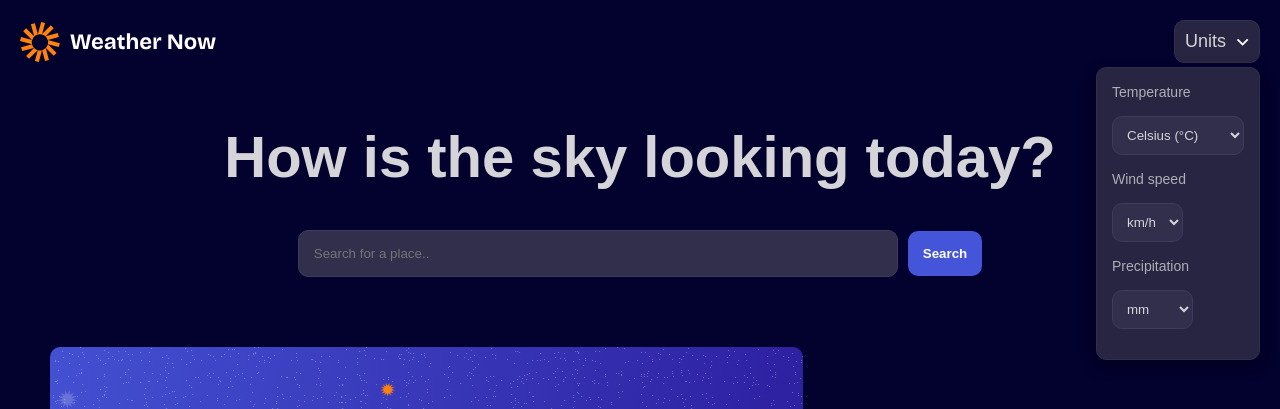
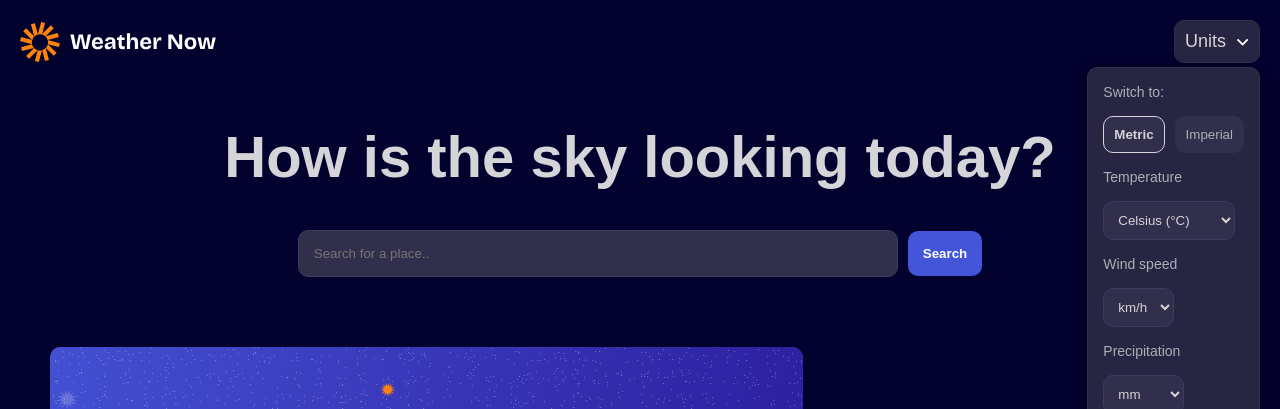
Before and after one commit to skarolinax/weather_platform, a React (Vite) app: page / in a window 1280 px wide. Both pictures are taken after a click on the button "Units". Shown: the top 409 px of the page. Built offline with nearby package versions, Linux system fonts and the light colour scheme; no server answers.

Commit message:
Making scss more dry by adding mixin

```diff
--- a/src/App.jsx
+++ b/src/App.jsx
@@ -79,6 +79,19 @@ function App() {
     setCityNotFound(false);
   };
 
+  //Used for toggling the units in the Header.jsx
+  const setEuropeanUnits = () => {
+    setTempUnit('C');
+    setWindUnit('kmh');
+    setRainUnit('mm');
+  };
+
+  const setUSUnits = () => {
+    setTempUnit('F');
+    setWindUnit('mph');
+    setRainUnit('in');
+  };
+
   return (
     <>
       <Header
@@ -89,6 +102,8 @@ function App() {
         rainUnit={rainUnit}
         setRainUnit={setRainUnit}
         onLogoClick={handleLogoClick}
+        setEuropeanUnits={setEuropeanUnits}
+        setUSUnits={setUSUnits}
       />
 
       <div id="wrapper-search-heading">
--- a/src/components/Header.jsx
+++ b/src/components/Header.jsx
@@ -8,7 +8,9 @@ function Header({
     setWindUnit,
     rainUnit,
     setRainUnit,
-    onLogoClick
+    onLogoClick,
+    setEuropeanUnits,
+    setUSUnits
     }) {
   return (
     <>
@@ -19,6 +21,24 @@ function Header({
             <svg xmlns="http://www.w3.org/2000/svg" width="13" height="8" fill="none" viewBox="0 0 13 8"><path fill="#fff" d="M6.309 7.484 1.105 2.316c-.175-.14-.175-.421 0-.597l.704-.668a.405.405 0 0 1 .597 0l4.219 4.148 4.184-4.148c.175-.176.457-.176.597 0l.703.668c.176.176.176.457 0 .597L6.906 7.484a.405.405 0 0 1-.597 0Z"/></svg>
           </button>
           <div className="dropdown-content">
+            <label htmlFor="switch-metric">Switch to:</label>
+            <div className="unit-toggle-container">
+              <button
+                type="button"
+                className={tempUnit === 'C' ? 'unit-btn active' : 'unit-btn'}
+                onClick={setEuropeanUnits}
+              >
+                Metric
+              </button>
+
+              <button
+                type="button"
+                className={tempUnit === 'F' ? 'unit-btn active' : 'unit-btn'}
+                onClick={setUSUnits}
+              >
+                Imperial
+              </button>
+            </div>
             <label htmlFor="temperature-units">Temperature</label>
             <select
               id="temperature-units"
--- a/src/styles/_variables.scss
+++ b/src/styles/_variables.scss
@@ -12,3 +12,12 @@ $orange-500: hsl(28, 100%, 52%);
 // Blue
 $blue-500: hsl(233, 67%, 56%);
 $blue-700: hsl(248, 70%, 36%);
+
+// Mixins
+
+@mixin flex-center($direction: row, $justify: center) {
+    display: flex;
+    flex-direction: $direction;
+    justify-content: $justify;
+    align-items: center;
+}
--- a/src/styles/main.css
+++ b/src/styles/main.css
@@ -30,6 +30,7 @@ body {
 
 header {
   display: flex;
+  flex-direction: row;
   justify-content: space-between;
   align-items: center;
   padding: 20px;
@@ -50,6 +51,7 @@ main {
 #wrapper-search-heading {
   display: flex;
   flex-direction: column;
+  justify-content: center;
   align-items: center;
   gap: 20px;
   margin-top: 40px;
@@ -64,8 +66,9 @@ main {
   background-size: cover;
   background-position: center;
   display: flex;
+  flex-direction: row;
+  justify-content: space-between;
   align-items: center;
-  justify-content: space-between;
   margin-bottom: 20px;
   padding: 20px;
   height: 300px;
@@ -119,15 +122,15 @@ main {
 .weekly-card-name {
   border-radius: 10px;
   background-color: hsl(243, 27%, 20%);
-  align-items: center;
   display: flex;
   flex-direction: column;
+  justify-content: space-evenly;
+  align-items: center;
   padding: 20px;
   border: 1px solid hsl(243, 23%, 24%);
   flex: 1 1 100px;
-  min-height: 163px;
+  min-height: 160px;
   height: auto;
-  justify-content: space-evenly;
 }
 
 .minmax-row {
@@ -147,6 +150,7 @@ main {
 
 .hourly-card-name {
   display: flex;
+  flex-direction: row;
   justify-content: space-between;
   align-items: center;
   border-radius: 10px;
@@ -252,7 +256,6 @@ input::-webkit-search-cancel-button {
   box-shadow: rgba(0, 0, 0, 0.35) 0px 5px 15px;
 }
 .dropdown-content label {
-  margin-bottom: 50px;
   color: hsl(240, 6%, 70%);
   font-size: 14px;
 }
@@ -285,4 +288,28 @@ input::-webkit-search-cancel-button {
 }
 .dropbtn svg {
   margin-left: 10px;
+}
+
+.unit-toggle-container {
+  display: flex;
+  gap: 10px;
+  margin-block: 15px;
+}
+.unit-toggle-container .unit-btn {
+  flex: 1;
+  background-color: hsl(243, 23%, 24%);
+  color: hsl(240, 6%, 70%);
+  border: 1px solid transparent;
+  padding: 10px;
+  border-radius: 10px;
+  cursor: pointer;
+  transition: all 0.2s ease;
+}
+.unit-toggle-container .unit-btn.active {
+  border-color: hsl(250, 6%, 84%);
+  color: hsl(250, 6%, 84%);
+  font-weight: bold;
+}
+.unit-toggle-container .unit-btn:hover:not(.active) {
+  background-color: hsl(243, 23%, 30%);
 }/*# sourceMappingURL=main.css.map */
--- a/src/styles/main.scss
+++ b/src/styles/main.scss
@@ -29,9 +29,7 @@ body {
 }
 
 header {
-    display: flex;
-    justify-content: space-between;
-    align-items: center;
+    @include flex-center(row, space-between);
     padding: 20px;
 }
 
@@ -49,9 +47,7 @@ main {
 }
 
 #wrapper-search-heading {
-    display: flex;
-    flex-direction: column;
-    align-items: center;
+    @include flex-center(column, center);
     gap: 20px;
     margin-top: 40px;
 
@@ -65,9 +61,7 @@ main {
     background-image: url("../assets/images/bg-today-large.svg");
     background-size: cover;
     background-position: center;
-    display: flex;
-    align-items: center;
-    justify-content: space-between;
+    @include flex-center(row, space-between);
     margin-bottom: 20px;
     padding: 20px;
 
@@ -114,9 +108,7 @@ main {
     gap: 10px;
     flex-wrap: wrap;
     margin-bottom: 20px;
-
 }
-
 
 .wrapper-weekly {
     display: flex;
@@ -129,15 +121,12 @@ main {
 .weekly-card-name {
     border-radius: 10px;
     background-color: $neutral-800;
-    align-items: center;
-    display: flex;
-    flex-direction: column;
+    @include flex-center(column, space-evenly);
     padding: 20px;
     border: 1px solid $neutral-700;
     flex: 1 1 100px;
-    min-height: 163px;
+    min-height: 160px;
     height: auto;
-    justify-content: space-evenly;
 }
 
 .minmax-row {
@@ -154,13 +143,11 @@ main {
     border: 1px solid $neutral-700;
     background-color: $neutral-800;
     border-radius: 10px;
-
 }
 
 .hourly-card-name {
-    display: flex;
-    justify-content: space-between;
-    align-items: center;
+    @include flex-center(row, space-between);
+
     border-radius: 10px;
     border: 1px solid $neutral-600;
     background-color: $neutral-700;
@@ -243,7 +230,6 @@ input {
     display: flex;
 }
 
-
 // Header style with dropdown menu
 
 #dropdown-menu {
@@ -268,7 +254,6 @@ input {
   box-shadow: rgba(0, 0, 0, 0.35) 0px 5px 15px;
 
     label {
-        margin-bottom: 50px;
         color: $neutral-300;
         font-size: 14px;
     }
@@ -280,6 +265,7 @@ input {
         padding: 10px;
         color: $neutral-200;
         margin-block: 15px;
+
     }
 }
 
@@ -305,3 +291,30 @@ input {
         margin-left: 10px;
     }
 }
+
+.unit-toggle-container {
+  display: flex;
+  gap: 10px;
+  margin-block: 15px;
+
+  .unit-btn {
+    flex: 1;
+    background-color: $neutral-700;
+    color: $neutral-300;
+    border: 1px solid transparent;
+    padding: 10px;
+    border-radius: 10px;
+    cursor: pointer;
+    transition: all 0.2s ease;
+
+    &.active {
+      border-color: $neutral-200;
+      color: $neutral-200;
+      font-weight: bold;
+    }
+
+    &:hover:not(.active) {
+      background-color: $neutral-600;
+    }
+  }
+}
```
Also changed, not shown: 1 other file (tests, documents, lock files or other folders).
